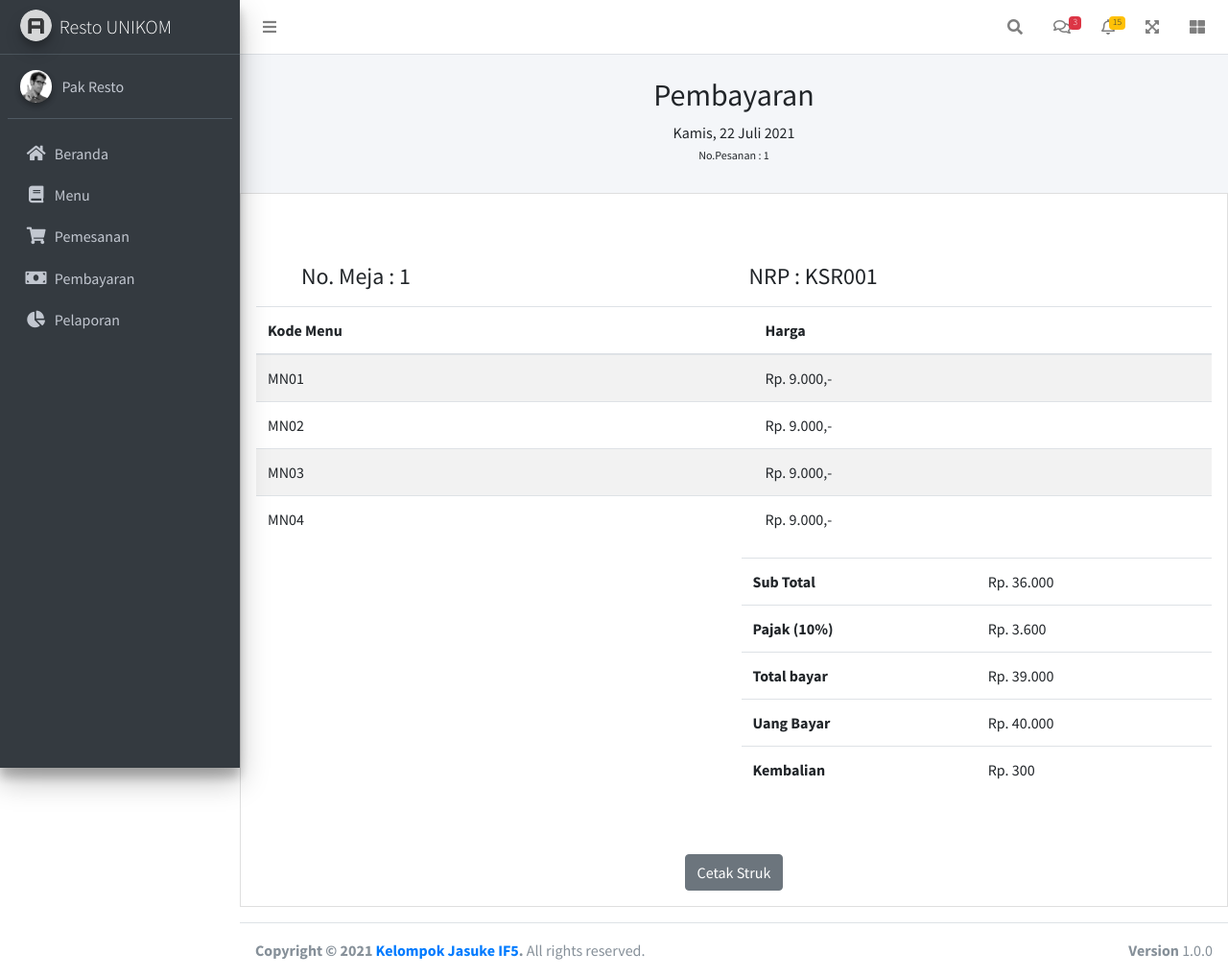
After one commit to rahmaninsani/restoran_jasuke, a CodeIgniter 4 app: template app/Views/hitung_bayar/index.php in a window 1280 px wide. The commit adds this page. Shown: the whole page at 96% size. Run offline with PHP 8.4 and a stand-in for CodeIgniter, Linux system fonts and the light colour scheme; the template is opened without the code that fills it: most values are stand-ins (such as "Sample title", 1, 10 or a date in 2020); some libraries are stand-ins or nearby versions.

Commit message:
link ke halaman hitung_bayar

```diff
--- a/app/Config/Routes.php
+++ b/app/Config/Routes.php
@@ -37,7 +37,7 @@ $routes->get('/menu', 'Menu::index');
 $routes->get('/pemesanan', 'Pemesanan::index');
 $routes->get('/laporan', 'Laporan::index');
 $routes->get('/pembayaran', 'Pembayaran::index');
-
+$routes->get('/hitung_bayar', 'Hitung_bayar::index');
 
 /*
  * --------------------------------------------------------------------
--- a/app/Controllers/Pembayaran.php
+++ b/app/Controllers/Pembayaran.php
@@ -2,7 +2,8 @@
 
 namespace App\Controllers;
 
-class Pembayaran extends BaseController {
+class Pembayaran extends BaseController
+{
 
   public function index()
   {
@@ -12,5 +13,4 @@ class Pembayaran extends BaseController {
 
     return view('pembayaran/index', $data);
   }
-
 }
--- /dev/null
+++ b/app/Views/hitung_bayar/index.php
@@ -0,0 +1,122 @@
+<?= $this->extend('layout/template'); ?>
+
+<?= $this->section('content'); ?>
+
+<!-- Content Wrapper. Contains page content -->
+<div class="content-wrapper">
+    <!-- Content Header (Page header) -->
+    <section class="content-header">
+        <div class="container-fluid">
+            <div class="row justify-content-center">
+                <div class="col text-center p-2">
+                    <h2>Pembayaran</h2>
+                    <p class="mt-2 mb-1">Kamis, 22 Juli 2021</p>
+                    <sup>No.Pesanan : 1</sup>
+                </div>
+            </div>
+        </div><!-- /.container-fluid -->
+    </section>
+
+    <!-- Main content -->
+    <div class="invoice p-3 mb-3">
+        <!-- title row -->
+        <div class="row">
+        </div>
+        <!-- info row -->
+        <div class="row justify-content-center invoice-info p-2">
+            <div class="col-sm-5 mr-5 invoice-col">
+                <h4 class=" ml-1 mt-5">No. Meja : 1</h4>
+            </div>
+            <div class="col-sm-5 mr-5 invoice-col">
+                <h4 class=" ml-2 mt-5">NRP : KSR001</h4>
+            </div>
+            <!-- /.col -->
+        </div>
+        <!-- /.row -->
+
+        <!-- Table row -->
+        <div class="row">
+            <div class="col-12 table-responsive">
+                <table class="table table-striped">
+                    <thead>
+                        <tr>
+                            <th>Kode Menu</th>
+                            <th>Harga</th>
+                        </tr>
+                    </thead>
+                    <tbody>
+                        <tr>
+                            <td>MN01</td>
+                            <td>Rp. 9.000,-</td>
+                        </tr>
+                        <tr>
+                            <td>MN02</td>
+                            <td>Rp. 9.000,-</td>
+                        </tr>
+                        <tr>
+                            <td>MN03</td>
+                            <td>Rp. 9.000,-</td>
+                        </tr>
+                        <tr>
+                            <td>MN04</td>
+                            <td>Rp. 9.000,-</td>
+                        </tr>
+                    </tbody>
+                </table>
+            </div>
+            <!-- /.col -->
+        </div>
+        <!-- /.row -->
+
+        <div class="row">
+            <!-- accepted payments column -->
+            <div class="col-6">
+            </div>
+            <!-- /.col -->
+            <div class="col-6">
+                <div class="table-responsive">
+                    <table class="table">
+                        <tr>
+                            <th style="width:50%">Sub Total</th>
+                            <td>Rp. 36.000</td>
+                        </tr>
+                        <tr>
+                            <th style="width:50%">Pajak (10%)</th>
+                            <td>Rp. 3.600</td>
+                        </tr>
+                        <tr>
+                            <th>Total bayar</th>
+                            <td>Rp. 39.000</td>
+                        </tr>
+                        <tr>
+                            <th>Uang Bayar</th>
+                            <td>Rp. 40.000</td>
+                        </tr>
+                        <tr>
+                            <th>Kembalian</th>
+                            <td>Rp. 300</td>
+                        </tr>
+                    </table>
+                </div>
+            </div>
+            <!-- /.col -->
+        </div>
+        <!-- /.row -->
+
+        <!-- /.row -->
+        <div class="row justify-content-center mt-5">
+            <div class="col text-center">
+                <a href="">
+                    <button type="button" class="btn btn-secondary">Cetak Struk</button>
+                </a>
+            </div>
+        </div>
+        <!-- /.content -->
+    </div><!-- /.col -->
+</div><!-- /.row -->
+</div><!-- /.container-fluid -->
+</section>
+<!-- /.content -->
+</div>
+
+<?= $this->endSection(); ?>
--- a/app/Views/laporan/index.php
+++ b/app/Views/laporan/index.php
@@ -103,7 +103,7 @@
             <div class="row justify-content-center">
                 <div class="col text-center">
                     <a href="">
-                        <button type="button" class="btn btn-secondary"> Unduh</button>
+                        <button type="button" class="btn btn-secondary "> Unduh</button>
                     </a>
                 </div>
             </div>
```
Also changed, not shown: app/Controllers/Hitung_bayar.php (added, +16 -0 lines), app/Views/pembayaran/index.php (+7 -7 lines).
